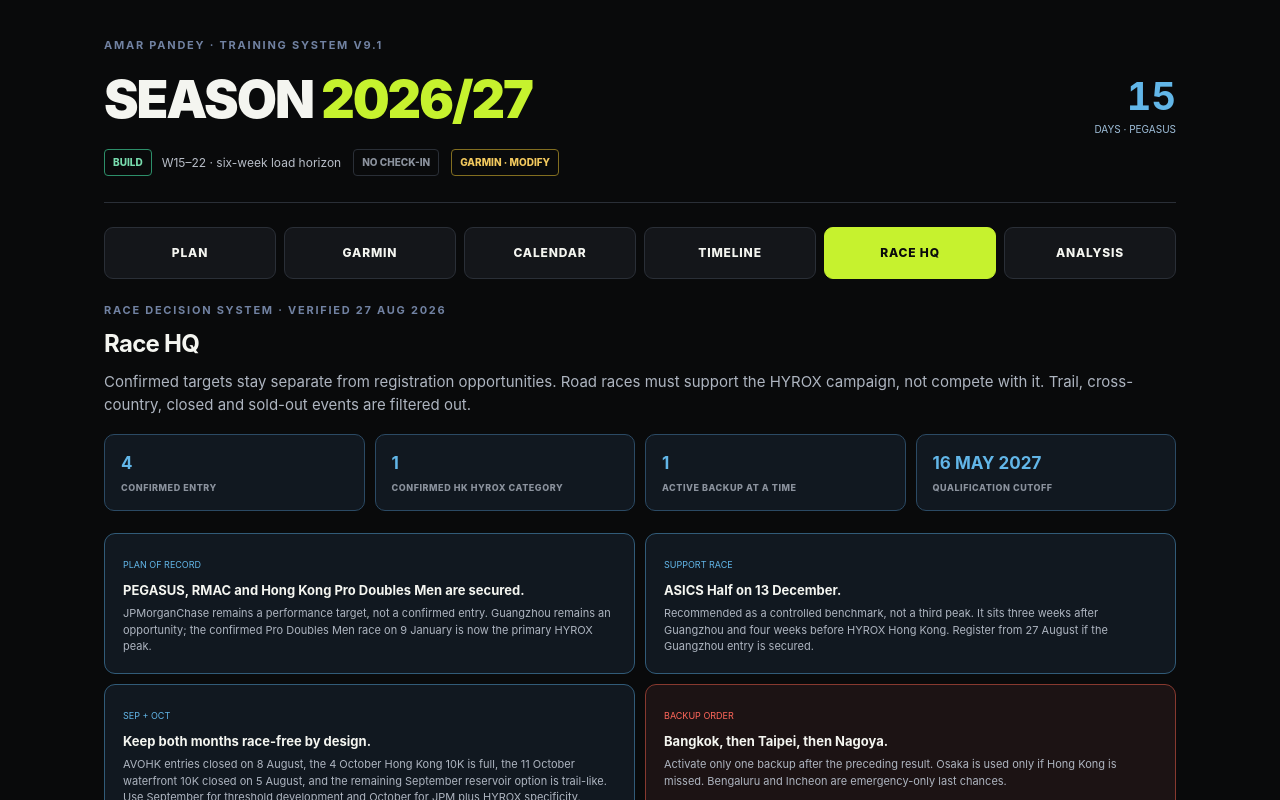
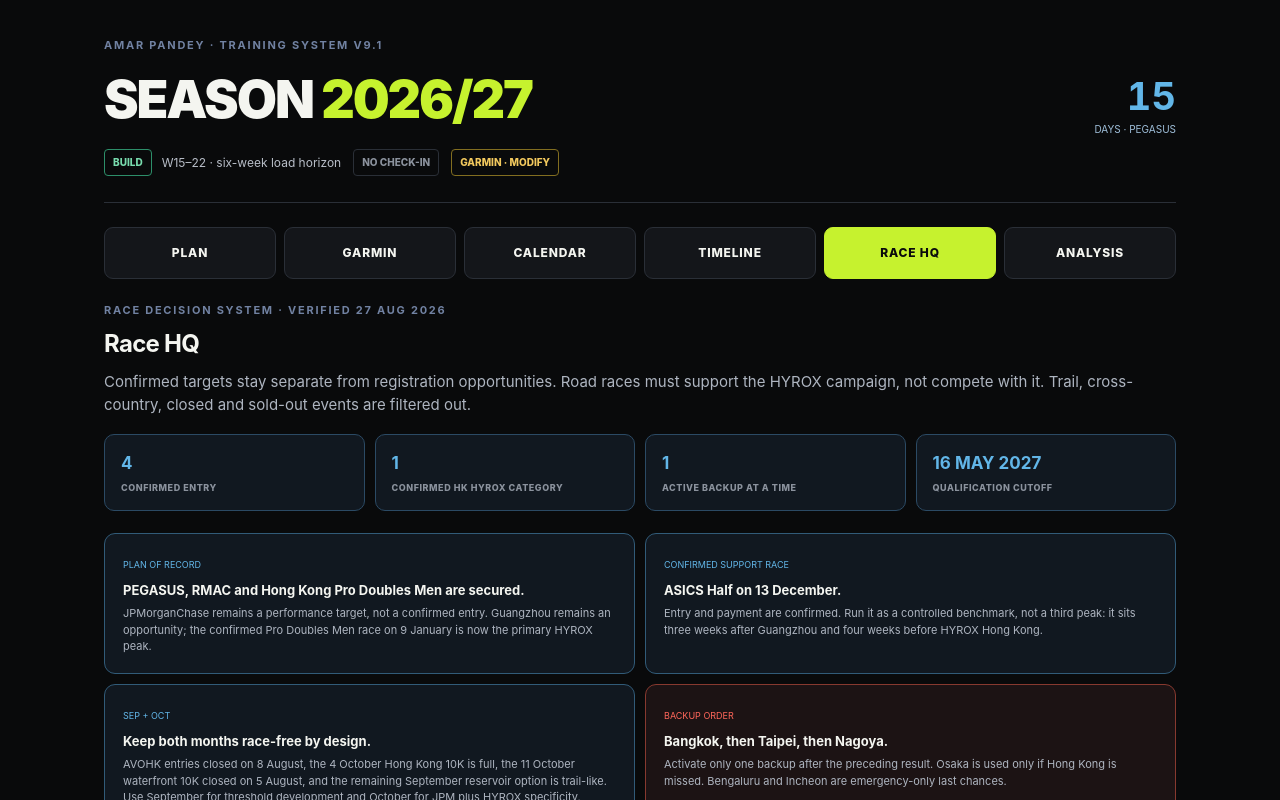
Before and after one commit to starboy1909/ap-race-training-hq-public, a React (Vite) app: page / in a window 1280 px wide. Both pictures are taken after a click on the button "RACE HQ". Shown: the top 800 px of the page. Built offline with nearby package versions, Linux system fonts and the light colour scheme.

Commit message:
Retarget roadmap to confirmed ASICS Half

```diff
--- a/src/App.tsx
+++ b/src/App.tsx
@@ -1886,7 +1886,7 @@ export default function App() {
           <section className="priority-decisions">
             <article><span>DECISION 01</span><b>PEGASUS → JPM is the road-speed spine.</b><p>Race PEGASUS on 30 August, spend September rebuilding threshold and outdoor economy, then peak for JPM on 5 November.</p></article>
             <article className="warning"><span>DECISION 02</span><b>Do not A-race Shanghai and JPM.</b><p>Shanghai ends four days before JPM. If 22:00 matters, skip Shanghai or treat it as controlled participation; Guangzhou remains the better HYROX target.</p></article>
-            <article><span>DECISION 03</span><b>No Q4 marathon in the active campaign.</b><p>Singapore is dropped because of travel. December stays focused on recovery, the ASICS Half opportunity and the confirmed Hong Kong HYROX build.</p></article>
+            <article><span>DECISION 03</span><b>No Q4 marathon in the active campaign.</b><p>Singapore is dropped because of travel. December stays focused on recovery, the confirmed ASICS Half and the Hong Kong HYROX build.</p></article>
             <article className="warning"><span>DECISION 04</span><b>Protect the confirmed January Pro race.</b><p>Pro Doubles Men on 9 January now drives the peak. No marathon on 17 January and no additional January HYROX.</p></article>
           </section>
         </section>
@@ -1909,7 +1909,7 @@ export default function App() {
           </div>
           <section className="priority-decisions">
             <article><span>PLAN OF RECORD</span><b>PEGASUS, RMAC and Hong Kong Pro Doubles Men are secured.</b><p>JPMorganChase remains a performance target, not a confirmed entry. Guangzhou remains an opportunity; the confirmed Pro Doubles Men race on 9 January is now the primary HYROX peak.</p></article>
-            <article><span>SUPPORT RACE</span><b>ASICS Half on 13 December.</b><p>Recommended as a controlled benchmark, not a third peak. It sits three weeks after Guangzhou and four weeks before HYROX Hong Kong. Register from 27 August if the Guangzhou entry is secured.</p></article>
+            <article><span>CONFIRMED SUPPORT RACE</span><b>ASICS Half on 13 December.</b><p>Entry and payment are confirmed. Run it as a controlled benchmark, not a third peak: it sits three weeks after Guangzhou and four weeks before HYROX Hong Kong.</p></article>
             <article><span>SEP + OCT</span><b>Keep both months race-free by design.</b><p>AVOHK entries closed on 8 August, the 4 October Hong Kong 10K is full, the 11 October waterfront 10K closed on 5 August, and the remaining September reservoir option is trail-like. Use September for threshold development and October for JPM plus HYROX specificity.</p></article>
             <article className="warning"><span>BACKUP ORDER</span><b>Bangkok, then Taipei, then Nagoya.</b><p>Activate only one backup after the preceding result. Osaka is used only if Hong Kong is missed. Bengaluru and Incheon are emergency-only last chances.</p></article>
             <article className="warning"><span>DO NOT STACK</span><b>No Q4 marathon inside the current HYROX campaign.</b><p>Singapore remains dropped because of travel. Gujarat, Noida and a January marathon also remain incompatible with the primary qualification sequence.</p></article>
```
